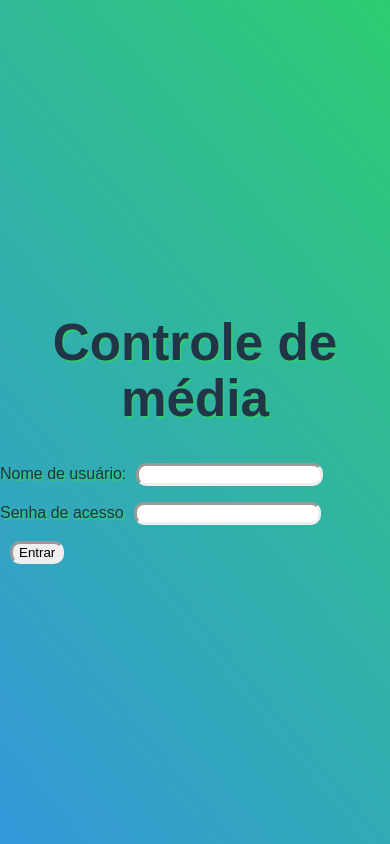
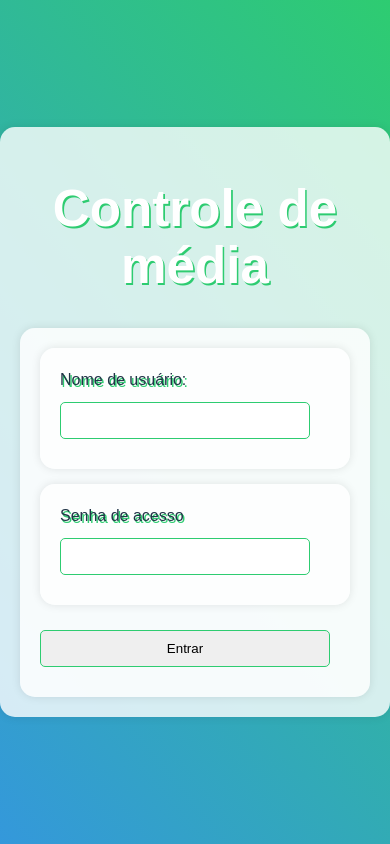
Before and after one commit to MarceloMederi/consumoCombustivelReact, a React (Vite) app in the folder concom/: page / in a window 390 px wide. Built offline with nearby package versions, Linux system fonts and the light colour scheme.

Commit message:
Integrado a responsividade e melhorado a experiencia do cliente

```diff
--- a/concom/src/App.css
+++ b/concom/src/App.css
@@ -1,17 +1,27 @@
-body{
-  background: linear-gradient(50deg,#3498db, #2ecc71);
+body {
+  background: linear-gradient(50deg, #3498db, #2ecc71);
+  font-family: "Arial", sans-serif;
+  margin: 0;
+  padding: 0;
 }
 
 h1 {
   text-align: center;
   font-variant: small-caps;
+  color: #fff;
 }
+
 main {
   text-shadow: #2ecc71 0.1em 0.1em;
-  font-family: "Arial";
 }
+
 div {
+  max-width: 600px;
   margin: auto;
+  padding: 20px;
+  background-color: rgba(255, 255, 255, 0.8);
+  border-radius: 15px;
+  box-shadow: 0 0 10px rgba(0, 0, 0, 0.1);
 }
 
 div > div {
@@ -19,20 +29,29 @@ div > div {
 }
 
 input {
-  border-radius: 10px;
-  border-color: aqua;
-  border: inset;
-  margin-left: 10px;
+  width: calc(100% - 20px);
+  padding: 10px;
+  border: 1px solid #2ecc71;
+  border-radius: 5px;
+  margin: 10px 0;
+  box-sizing: border-box;
 }
 
 button {
-  display: block;
-  margin: auto;
-  margin-top: 20px;
+  width: 100%;
+  padding: 10px;
+  background-color: #2ecc71;
+  color: black;
+  border-radius: 5px;
+  cursor: pointer;
+}
+
+button:hover {
+  background-color: #27ae60;
 }
 
 p {
   font-size: 1.5em;
-  color: white;
-  transition: ease-in-out .5s;
+  color: black;
+  text-align: center;
 }
--- a/concom/src/App.jsx
+++ b/concom/src/App.jsx
@@ -77,23 +77,23 @@ function App() {
   const renderCalculator = () => {
     return (
       <div>
-        <form action="">
+        <form>
           <div>
             <label htmlFor="kilometer">Informe a distância que seu veículo vai percorrer (em km)</label>
             <input type="number" id="kilometer" min={0} max={1000} required onChange={handleKilometerChange} />
-            <span style={{ color: "red" }}>{kilometerError && kilometerError}</span>
+            <span className="error">{kilometerError && kilometerError}</span>
           </div>
 
           <div>
             <label htmlFor="average">Informe a média de consumo do seu veículo (em km/l)</label>
             <input type="number" id="average" min={0} step={0.1} max={50} required onChange={handleAverageChange} />
-            <span style={{ color: "red" }}>{averageError && averageError}</span>
+            <span className="error">{averageError && averageError}</span>
           </div>
 
           <div>
             <label htmlFor="price">Informe o preço do combustível (por litro)</label>
             <input type="number" id="price" min={0} step={0.01} max={10.00} required onChange={handlePriceChange} />
-            <span style={{ color: "red" }}>{priceError && priceError}</span>
+            <span className="error">{priceError && priceError}</span>
           </div>
 
           <div>
@@ -102,12 +102,11 @@ function App() {
         </form>
 
         {calculationResult !== null && (
-  <div>
-    <h2>Resultado do Cálculo:</h2>
-    <p>{`R$ ${parseFloat(calculationResult).toLocaleString('pt-BR', { minimumFractionDigits: 2, maximumFractionDigits: 2 })}`}</p>
-  </div>
-)}
-
+          <div>
+            <h2>Resultado do Cálculo:</h2>
+            <p>{`R$ ${parseFloat(calculationResult).toLocaleString('pt-BR', { minimumFractionDigits: 2, maximumFractionDigits: 2 })}`}</p>
+          </div>
+        )}
       </div>
     );
   };
```
